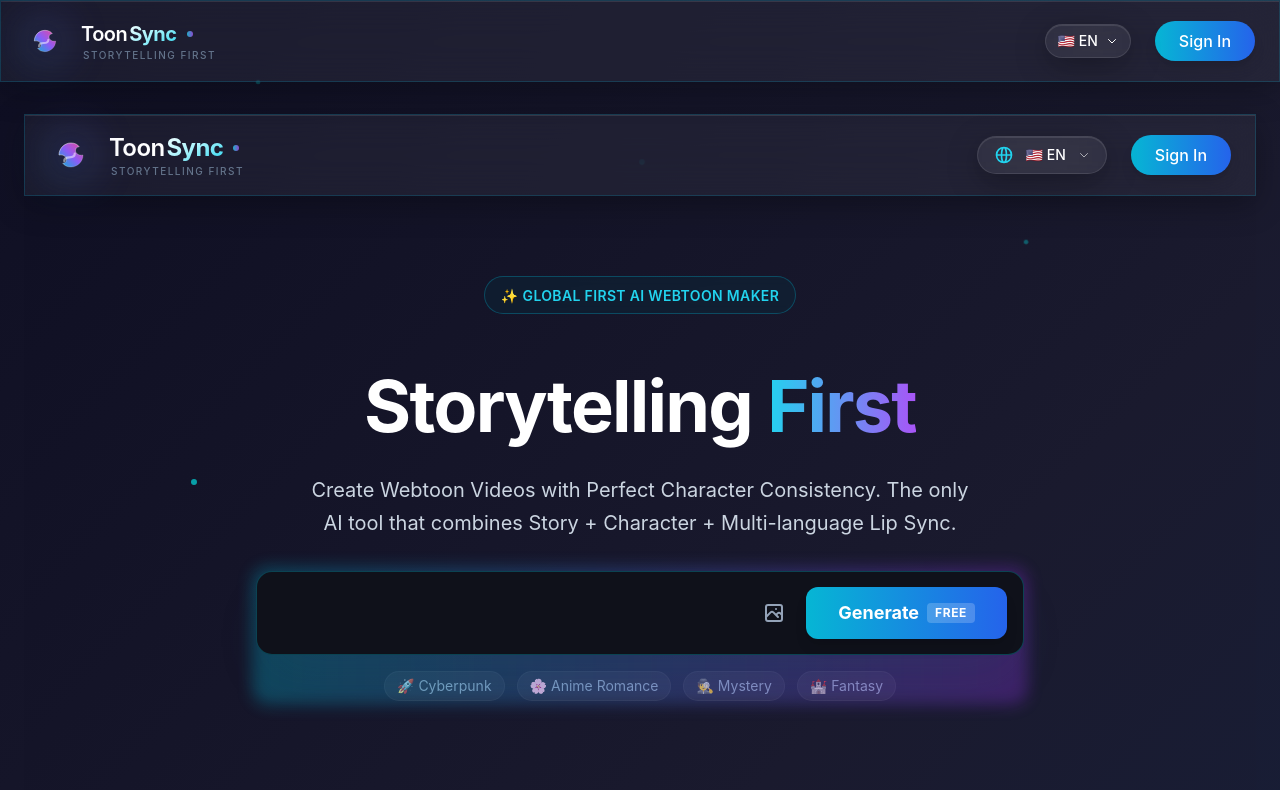
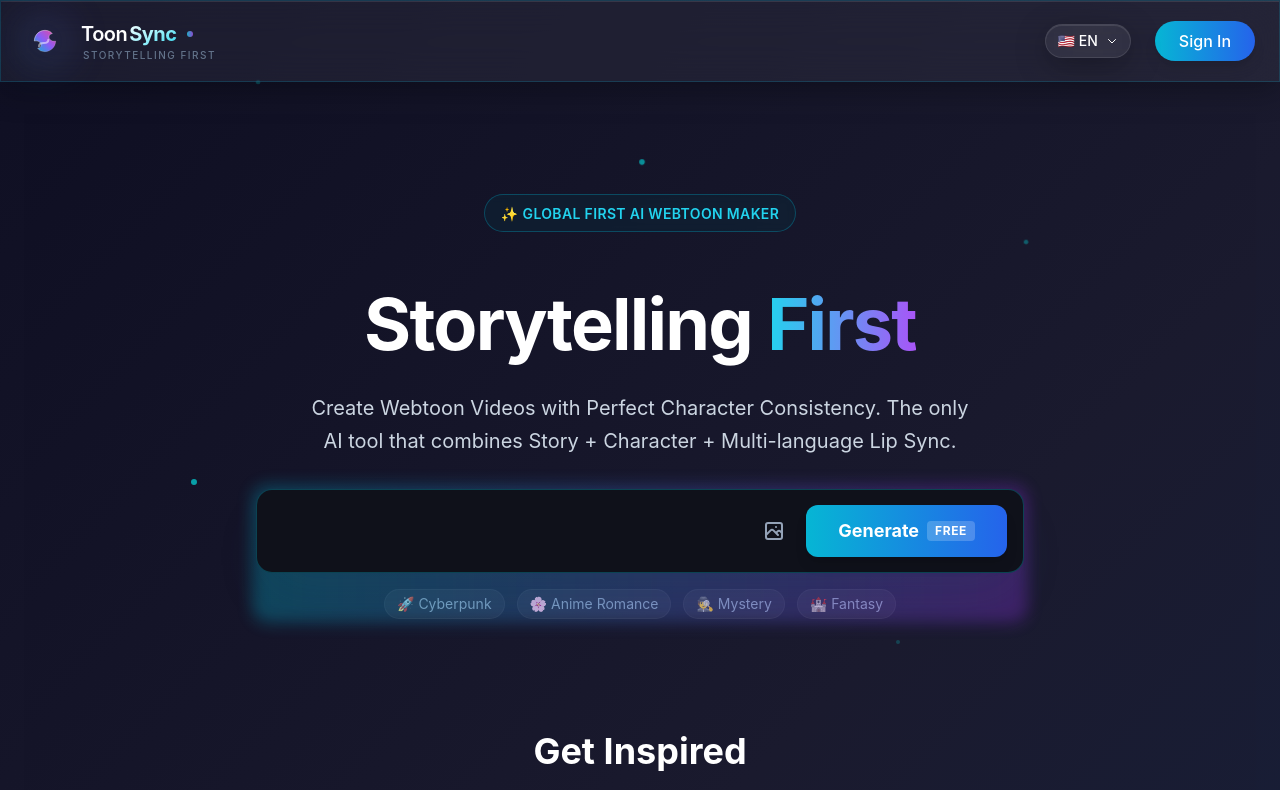
Before and after one commit to dmo736647-pixel/toonsync, a React (Vite) app in the folder frontend/: page / in a window 1280 px wide. Shown: the top 790 px of the page. Built offline with nearby package versions, Linux system fonts and the light colour scheme.

Commit message:
Remove duplicate navigation from LandingPage

```diff
--- a/frontend/src/pages/Landing/LandingPage.tsx
+++ b/frontend/src/pages/Landing/LandingPage.tsx
@@ -1,6 +1,5 @@
-import React, { useState, useEffect, useRef } from 'react';
+import React, { useState, useEffect } from 'react';
 import { Link } from 'react-router-dom';
-import { createPortal } from 'react-dom';
 
 const translations: Record<string, Record<string, string>> = {
   en: {
@@ -249,9 +248,7 @@
 
 export function LandingPage() {
   const [currentLang, setCurrentLang] = useState('en');
-  const [showLangDropdown, setShowLangDropdown] = useState(false);
-  const langButtonRef = useRef<HTMLButtonElement>(null);
-  const [dropdownPosition, setDropdownPosition] = useState({ top: 0, left: 0 });
+  const [mounted, setMounted] = useState(false);
   const t = translations[currentLang] || translations.en;
 
   const handleLanguageChange = (lang: string) => {
@@ -285,15 +282,7 @@
     return () => document.removeEventListener('mousemove', handleMouseMove);
   }, []);
 
-  useEffect(() => {
-    if (showLangDropdown && langButtonRef.current) {
-      const rect = langButtonRef.current.getBoundingClientRect();
-      setDropdownPosition({
-        top: rect.bottom + 8,
-        left: rect.left
-      });
-    }
-  }, [showLangDropdown]);
+
 
   return (
     <div className="landing-page min-h-screen relative">
@@ -308,98 +297,6 @@
 
       {/* Main Container */}
       <div className="relative z-10">
-        {/* Top Navigation */}
-        <nav className="neo-glass border-b border-cyan-500/20">
-          <div className="max-w-7xl mx-auto px-6">
-            <div className="flex items-center justify-between h-20">
-              <div className="flex items-center space-x-8">
-                <Link to="/" className="group flex items-center gap-4 select-none no-underline">
-                  <div className="relative flex items-center justify-center w-11 h-11">
-                    <div className="absolute inset-0 bg-gradient-to-tr from-cyan-500 to-purple-600 rounded-full blur-xl opacity-20 group-hover:opacity-40 transition-all duration-500 animate-pulse" />
-                    <div className="relative w-full h-full flex items-center justify-center transform group-hover:scale-105 transition-transform duration-300">
-                      <svg className="w-9 h-9" viewBox="0 0 24 24" fill="none" xmlns="http://www.w3.org/2000/svg">
-                        <path d="M4 12C4 7.58172 7.58172 4 12 4C14.5 4 16.5 5 17.5 6.5C16 6.5 15 7.5 15 9C15 11.5 18 12.5 20 12C20 16.4183 16.4183 20 12 20C9.5 20 7.5 19 6.5 17.5C8 17.5 9 16.5 9 15C9 12.5 6 11.5 4 12Z" fill="url(#wave-gradient)" stroke="url(#wave-stroke)" strokeWidth="0.5" />
-                        <path d="M7.5 16C7.5 14 9.5 13.5 11 13.5C12.5 13.5 14.5 13 14.5 11" stroke="white" strokeOpacity="0.5" strokeWidth="1.5" strokeLinecap="round" />
-                        <defs>
-                          <linearGradient id="wave-gradient" x1="4" y1="20" x2="20" y2="4" gradientUnits="userSpaceOnUse">
-                            <stop stopColor="#06b6d4" />
-                            <stop offset="0.5" stopColor="#8b5cf6" />
-                            <stop offset="1" stopColor="#ec4899" />
-                          </linearGradient>
-                          <linearGradient id="wave-stroke" x1="4" y1="4" x2="20" y2="20" gradientUnits="userSpaceOnUse">
-                            <stop stopColor="white" stopOpacity="0.8" />
-                            <stop offset="1" stopColor="white" stopOpacity="0.1" />
-                          </linearGradient>
-                        </defs>
-                      </svg>
-                    </div>
-                  </div>
-                  <div className="flex flex-col">
-                    <div className="flex items-center gap-0.5">
-                      <span className="text-2xl font-semibold tracking-tight text-white font-[Inter]">Toon</span>
-                      <span className="text-2xl font-bold tracking-tight text-transparent bg-clip-text bg-gradient-to-br from-white via-cyan-200 to-cyan-400">Sync</span>
-                      <div className="ml-2 w-1.5 h-1.5 rounded-full bg-gradient-to-r from-cyan-400 to-purple-500 animate-pulse" />
-                    </div>
-                    <span className="text-[10px] font-medium text-slate-500 tracking-[0.15em] uppercase group-hover:text-slate-400 transition-colors pl-0.5">{t.navSubtitle}</span>
-                  </div>
-                </Link>
-              </div>
-
-              <div className="flex items-center space-x-6">
-                {/* Language Selector */}
-                <div className="relative lang-dropdown-container" onClick={(e) => e.stopPropagation()}>
-                  <button
-                    ref={langButtonRef}
-                    onClick={() => setShowLangDropdown(!showLangDropdown)}
-                    className="flex items-center space-x-3 neo-glass px-4 py-2 rounded-full hover:bg-white/10 transition-all"
-                  >
-                    <svg className="w-5 h-5 text-cyan-400" fill="none" stroke="currentColor" viewBox="0 0 24 24">
-                      <path strokeLinecap="round" strokeLinejoin="round" strokeWidth={2} d="M21 12a9 9 0 01-9 9m9-9a9 9 0 00-9-9m9 9H3m9 9a9 9 0 01-9-9m9 9c1.657 0 3-4.03 3-9s-1.343-9-3-9m0 18c-1.657 0-3-4.03-3-9s1.343-9 3-9m-9 9a9 9 0 019-9" />
-                    </svg>
-                    <span className="text-white text-sm font-medium">{languageFlags[currentLang].flag} {languageFlags[currentLang].name}</span>
-                    <svg className="w-3 h-3 text-white/60" fill="none" stroke="currentColor" viewBox="0 0 24 24">
-                      <path strokeLinecap="round" strokeLinejoin="round" strokeWidth={2} d="M19 9l-7 7-7-7" />
-                    </svg>
-                  </button>
-                  {showLangDropdown && createPortal(
-                    <div
-                      className="fixed neo-glass rounded-2xl p-2 w-48 flex flex-col gap-1 border border-white/20 shadow-2xl backdrop-blur-xl bg-black/90"
-                      style={{
-                        zIndex: 2147483647,
-                        top: dropdownPosition.top,
-                        left: dropdownPosition.left,
-                        maxHeight: '300px',
-                        overflowY: 'auto'
-                      }}
-                      onClick={(e) => e.stopPropagation()}
-                    >
-                      {Object.entries(languageFlags).map(([lang, { flag, name }]) => (
-                        <button
-                          key={lang}
-                          onClick={(e) => {
-                            e.stopPropagation();
-                            handleLanguageChange(lang);
-                          }}
-                          className="w-full text-left px-3 py-2 rounded-xl hover:bg-white/10 transition-all text-white text-sm flex items-center space-x-2 cursor-pointer"
-                        >
-                          <span className="text-lg">{flag}</span>
-                          <span>{name}</span>
-                        </button>
-                      ))}
-                    </div>,
-                    document.body
-                  )}
-                </div>
-
-                {/* Sign In Button */}
-                <Link to="/login" className="px-6 py-2 bg-gradient-to-r from-cyan-500 to-blue-600 hover:from-cyan-400 hover:to-blue-500 text-white rounded-full font-medium transition-all shadow-lg hover:shadow-cyan-500/25">
-                  {t.signIn}
-                </Link>
-              </div>
-            </div>
-          </div>
-        </nav>
-
         {/* Hero Section */}
         <div className="max-w-7xl mx-auto px-6 py-20">
           <div className="text-center space-y-8 mb-16 relative z-10">
```
